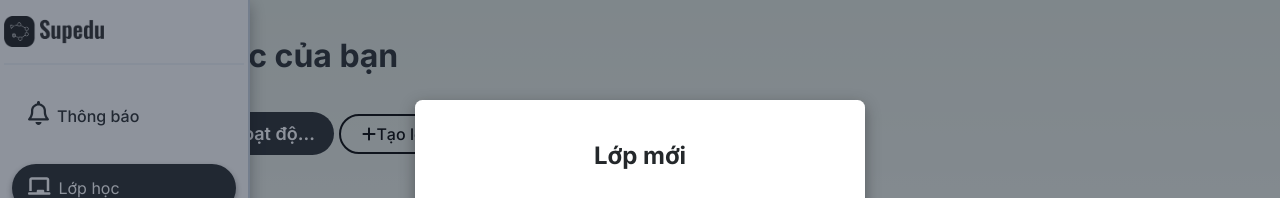
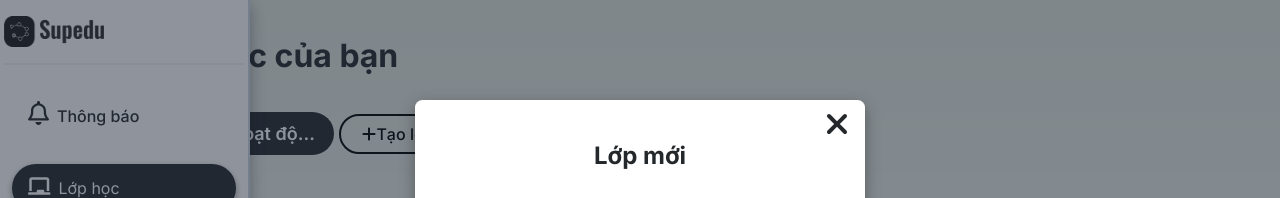
Before and after one commit to danghVo/SupEdu, a Next.js app: page /class in a window 1280 px wide. Both pictures are taken after a click on the button "Tạo lớp mới". Shown: the top 198 px of the page. Built offline with nearby package versions, Linux system fonts and the light colour scheme.

Commit message:
modified: changed set width, height from inline style to tailwind class, remove prevent default

```diff
--- a/src/components/Modal/index.tsx
+++ b/src/components/Modal/index.tsx
@@ -1,3 +1,5 @@
+import { faXmark } from '@fortawesome/free-solid-svg-icons';
+import { FontAwesomeIcon } from '@fortawesome/react-fontawesome';
 import { useEffect, useState } from 'react';
 import ReactDOM from 'react-dom';
 
@@ -8,7 +10,7 @@ interface ModalProps {
     handleCloseModal: () => void;
 }
 
-export default function Modal({ children, width = '50%', height = '50%', handleCloseModal }: ModalProps) {
+export default function Modal({ children, width = 'w-[50%]', height = 'h-[50%]', handleCloseModal }: ModalProps) {
     const [load, setLoad] = useState(false);
 
     useEffect(() => {
@@ -22,13 +24,17 @@ export default function Modal({ children, width = '50%', height = '50%', handleC
                   className="fixed w-screen h-screen top-0 bg-slate-800/50 z-[1000] flex items-center justify-center"
               >
                   <div
-                      style={{ width, height }}
                       onClick={(e) => {
                           e.stopPropagation();
-                          e.preventDefault();
                       }}
-                      className={`bg-white rounded-xl shadow-custom-1`}
+                      className={`${`${height} ${width}`} bg-white rounded-xl shadow-custom-1 relative`}
                   >
+                      <div
+                          className="absolute right-[16px] top-[8px] cursor-pointer"
+                          onClick={() => handleCloseModal()}
+                      >
+                          <FontAwesomeIcon icon={faXmark} className="h-[32px]" />
+                      </div>
                       {children}
                   </div>
               </div>,
```
